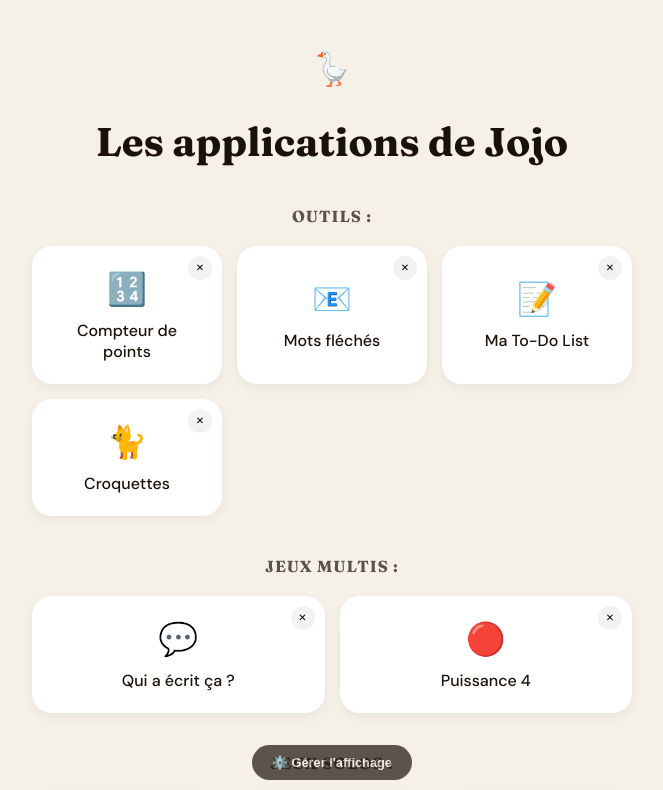
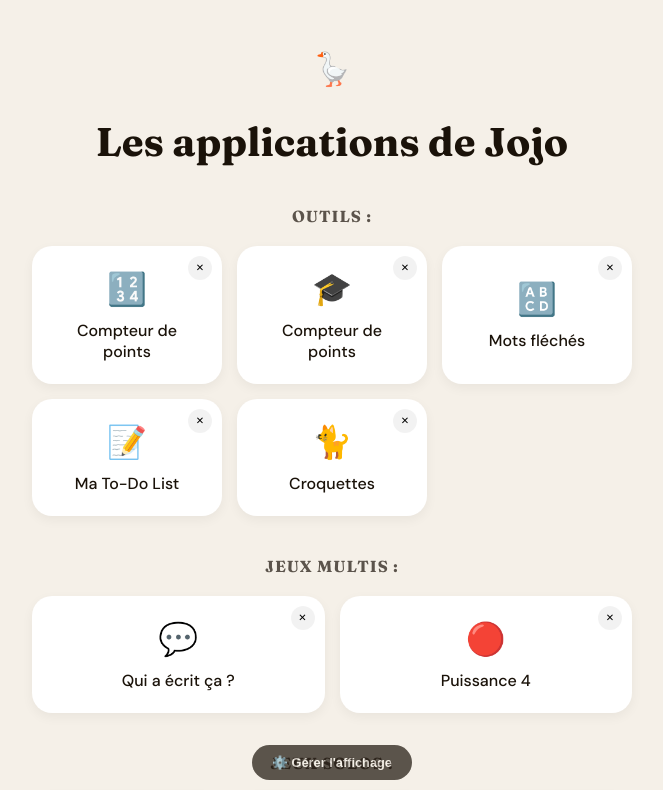
Before and after one commit to jolaroche/qui-a-ecrit-ca, a plain HTML site: page index.html in a window 1280 px wide. Shown: the top 790 px of the page, without its empty margins (308-971 px from the left). Drawn offline with Linux system fonts and the light colour scheme.

Commit message:
Modify app links and add Pomodoro functionality
Updated the application links and added a new Pomodoro app.

```diff
--- a/index.html
+++ b/index.html
@@ -105,9 +105,13 @@
             <button class="hide-btn" onclick="toggleHide(event, 'compteur')">✕</button>
             <span class="emoji">🔢</span> Compteur de points
         </a>
+        <a href="pomodoro.html" class="app-card" data-id="compteur">
+            <button class="hide-btn" onclick="toggleHide(event, 'pomodoro')">✕</button>
+            <span class="emoji">🎓</span> Compteur de points
+        </a>
         <a href="mots-fleches.html" class="app-card" data-id="flechees">
             <button class="hide-btn" onclick="toggleHide(event, 'flechees')">✕</button>
-            <span class="emoji">📧</span> Mots fléchés
+            <span class="emoji">🔠</span> Mots fléchés
         </a>
         <a href="todo.html" class="app-card" data-id="todo">
             <button class="hide-btn" onclick="toggleHide(event, 'todo')">✕</button>
```
